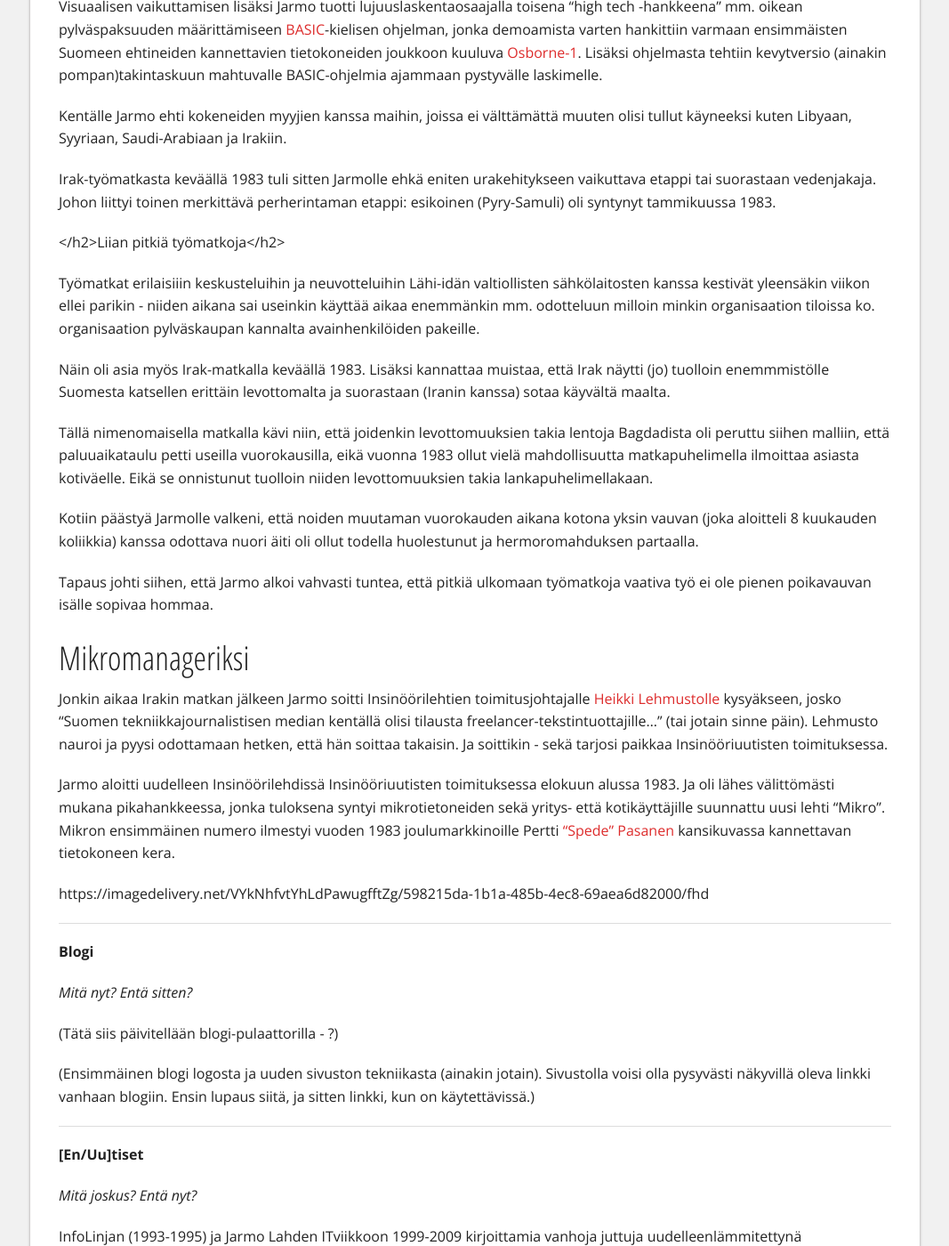
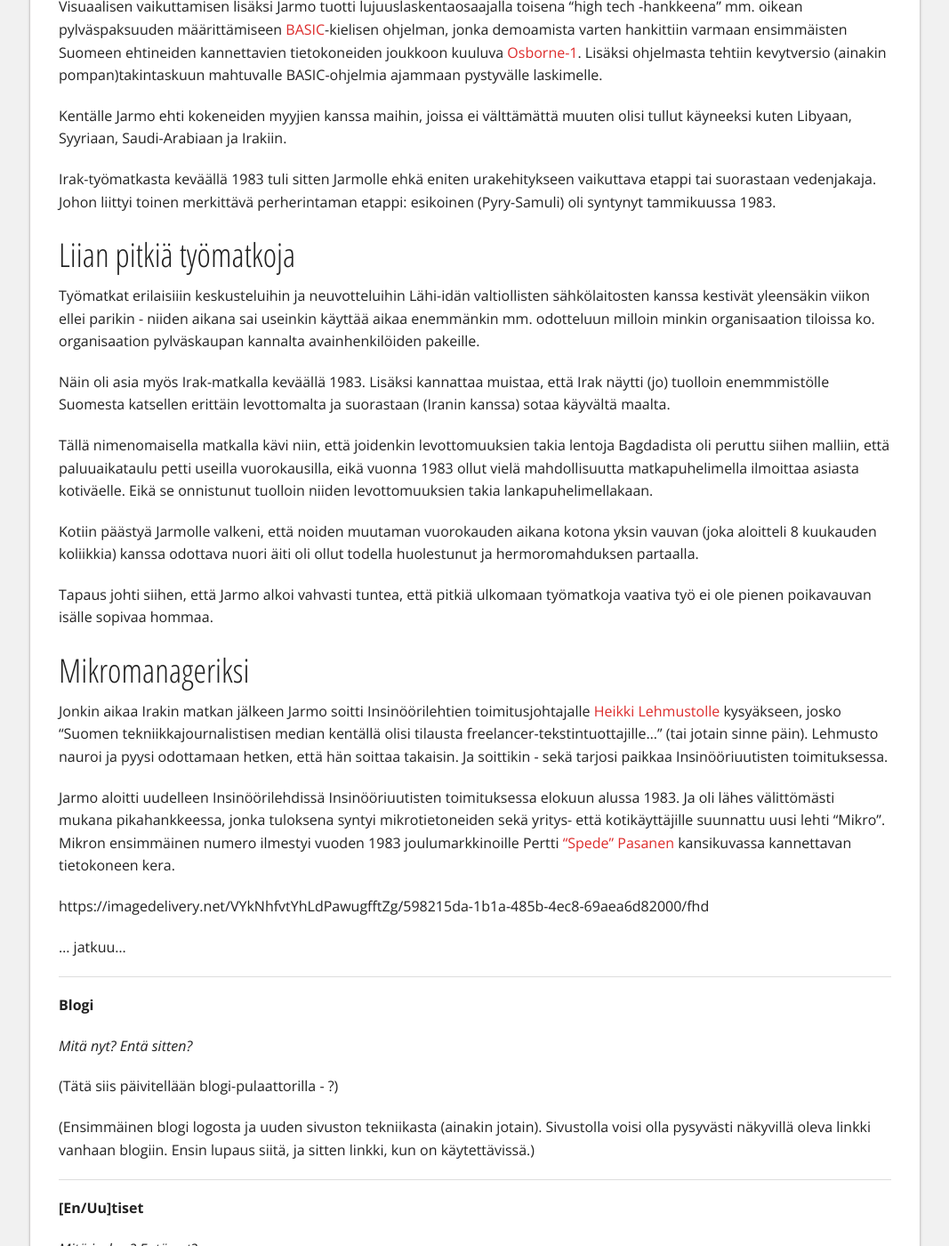
Before and after one commit to Pyppe/infocrea.fi, a Jekyll site: the page built from uutta-sisaltoa.md, in a window 1280 px wide and 1400 px high, scrolled down 3857 px. Shown: the whole window at 89% size, without its empty margins (106-1173 px from the left). Built offline with Jekyll 4.4.1, drawn with Linux system fonts in a browser that asks for light colours.

Commit message:
Uutta sisältöä v.18 ...

```diff
--- a/uutta-sisaltoa.md
+++ b/uutta-sisaltoa.md
@@ -108,7 +108,7 @@ Kentälle Jarmo ehti kokeneiden myyjien kanssa maihin, joissa ei välttämättä
 
 Irak-työmatkasta keväällä 1983 tuli sitten Jarmolle ehkä eniten urakehitykseen vaikuttava etappi tai suorastaan vedenjakaja. Johon liittyi toinen merkittävä perherintaman etappi: esikoinen (Pyry-Samuli) oli syntynyt tammikuussa 1983.
 
-</h2>Liian pitkiä työmatkoja</h2>
+<h2>Liian pitkiä työmatkoja</h2>
 
 Työmatkat erilaisiiin keskusteluihin ja neuvotteluihin Lähi-idän valtiollisten sähkölaitosten kanssa kestivät yleensäkin viikon ellei parikin - niiden aikana sai useinkin käyttää aikaa enemmänkin mm. odotteluun milloin minkin organisaation tiloissa ko. organisaation pylväskaupan kannalta avainhenkilöiden pakeille.
 
@@ -128,6 +128,7 @@ Jarmo aloitti uudelleen Insinöörilehdissä Insinööriuutisten toimituksessa e
 
 https://imagedelivery.net/VYkNhfvtYhLdPawugfftZg/598215da-1b1a-485b-4ec8-69aea6d82000/fhd
 
+... jatkuu...
 
 ----------------------------
 
```
